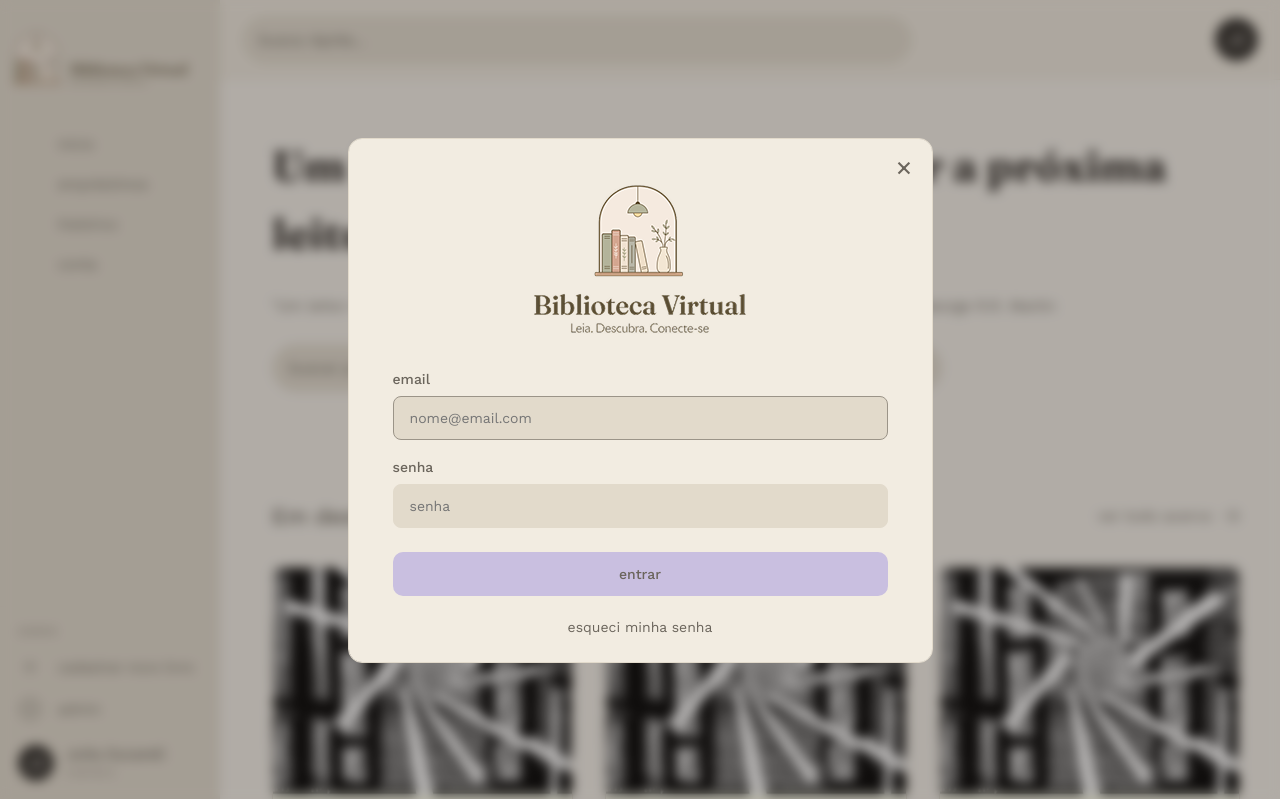
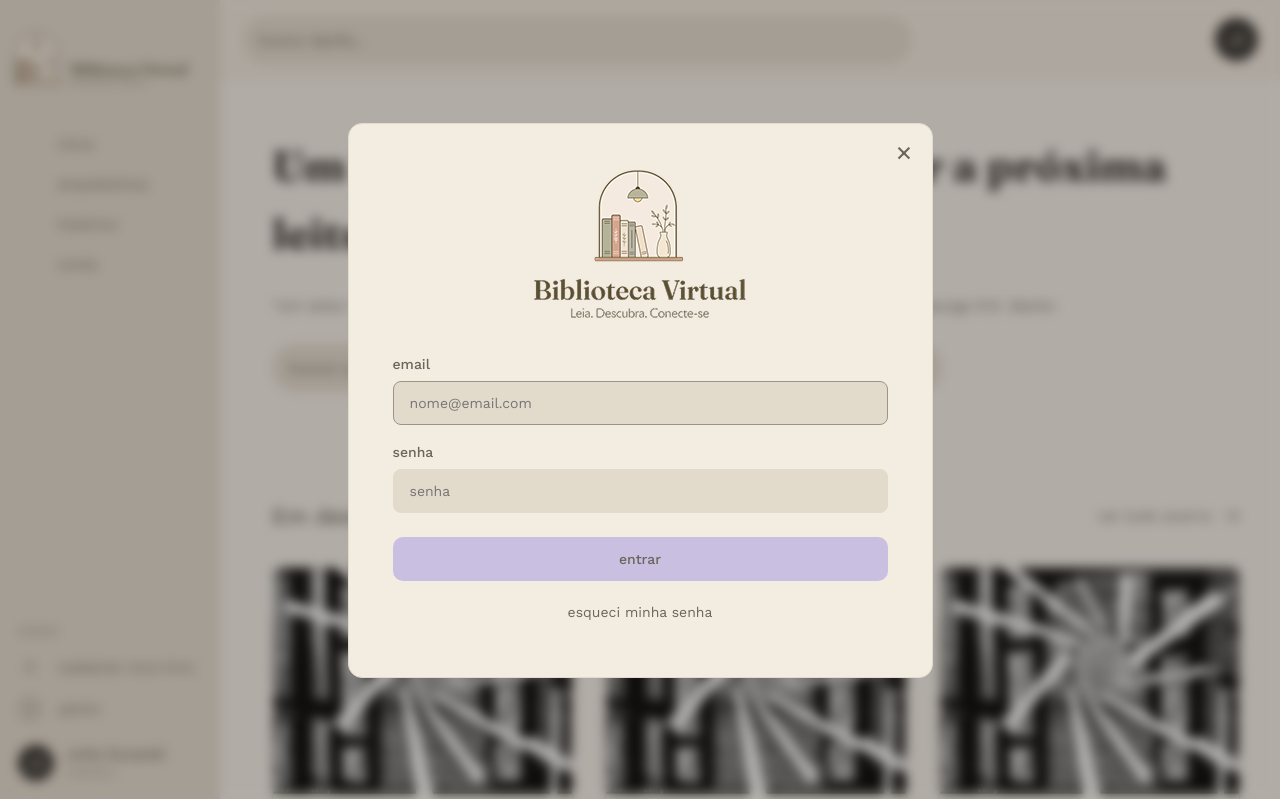
Before and after one commit to JuliaZucarelli/Biblioteca-Virtual, a plain HTML site: page index.html in a window 1280 px wide. Both pictures are taken after a click on the button "JZ". Shown: the top 799 px of the page. Drawn offline with nearby package versions, Linux system fonts and the light colour scheme.

Commit message:
troca tamanho do overlay de login

```diff
--- a/style.css
+++ b/style.css
@@ -1053,7 +1053,7 @@ body.login-open {
   align-items: stretch;
 
   width: 585px;
-  height: 525px;
+  height: 555px;
   overflow-y: auto;
   padding: 44px 44px 36px;
 
```
